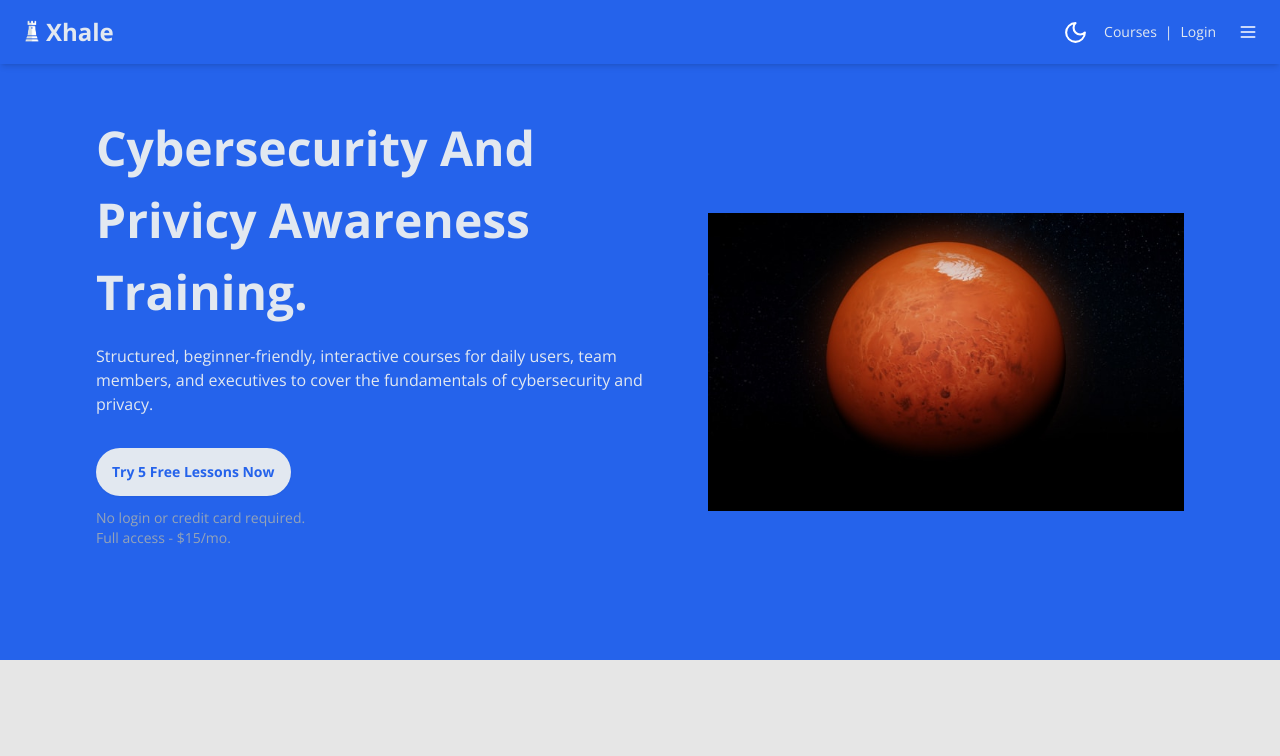
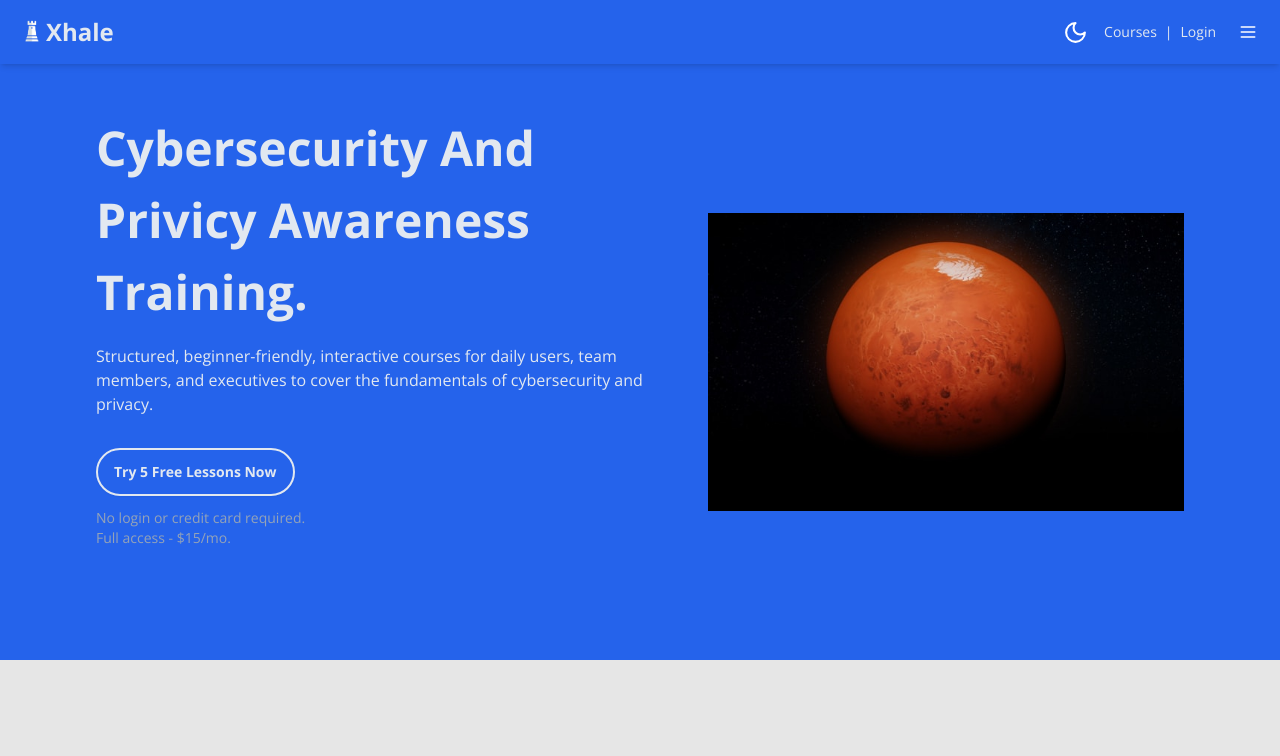
Before and after one commit to jonas-soderholm/juporia, a Next.js app: page / in a window 1280 px wide. Shown: the top 756 px of the page. Built offline with nearby package versions, Linux system fonts and the light colour scheme; no server answers.

Commit message:
Update global buttons css styling

```diff
--- a/app/globals.css
+++ b/app/globals.css
@@ -79,7 +79,8 @@ body {
 }
 
 .btn-custom-primary {
-  @apply btn bg-slate-200 text-blue-600 px-4 py-2 hover:bg-blue-900 hover:text-slate-200 rounded-full border-none;
+  @apply btn text-slate-200 dark:text-slate-200 bg-transparent px-4 py-2 hover:bg-blue-900
+ hover:text-slate-200 rounded-full border-slate-200 border-2 hover:border-transparent;
 }
 
 .btn-custom-primary-reverse {
```
